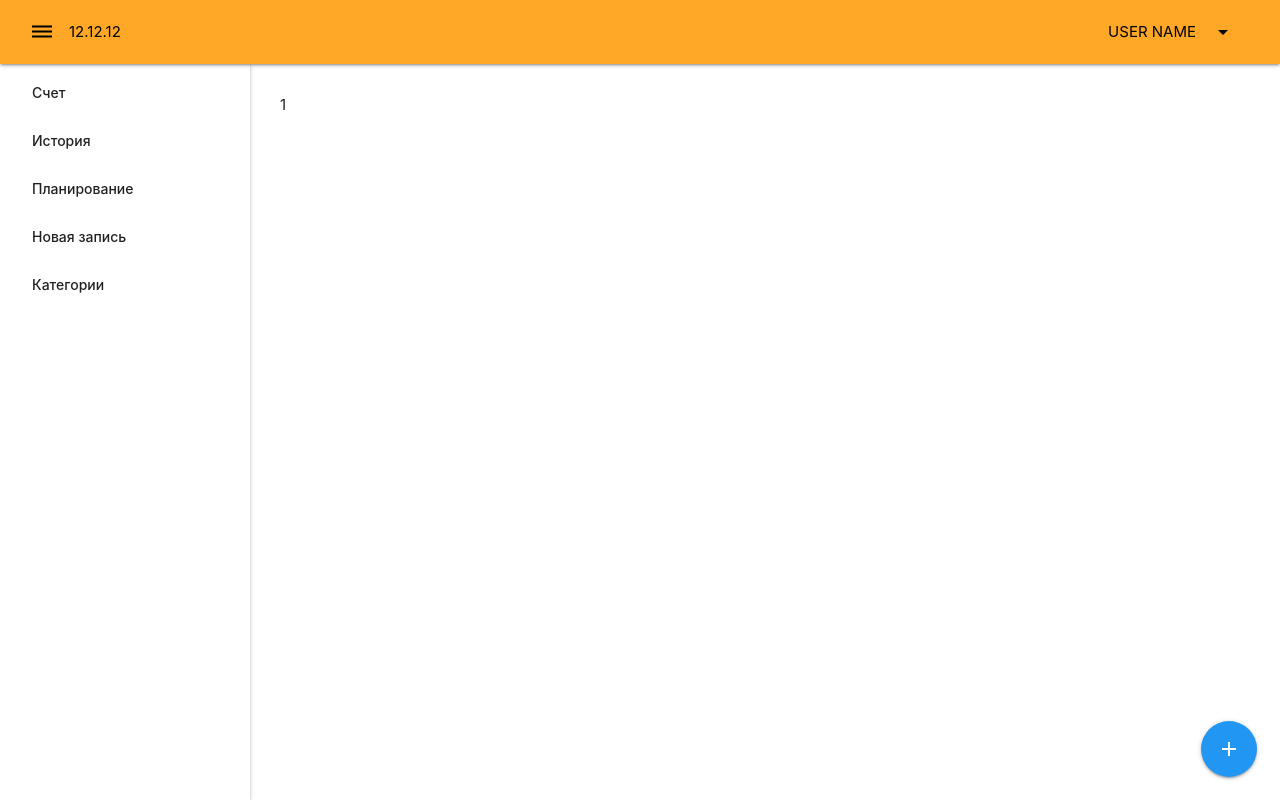
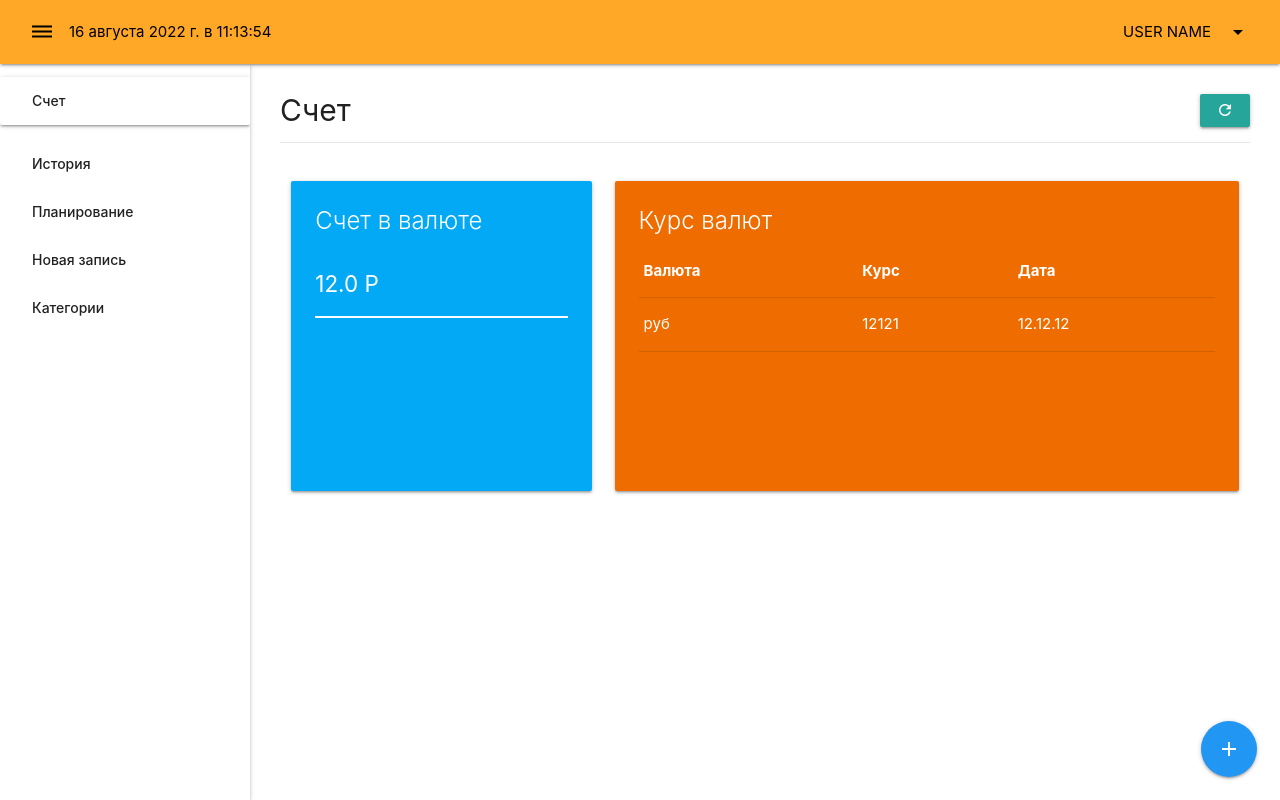
Before and after one commit to 2or4spaces/CRM-system, a Vue app: page / in a window 1280 px wide. Built offline with nearby package versions, Linux system fonts and the light colour scheme.

Commit message:
mainlayout & date

```diff
--- /dev/null
+++ b/src/components/app/AppNavbar.vue
@@ -0,0 +1,83 @@
+<template>
+  <nav class="navbar orange lighten-1">
+    <div class="nav-wrapper">
+      <div class="navbar-left">
+        <a href="#" @click.prevent="hide">
+          <i class="material-icons black-text">dehaze</i>
+        </a>
+        <span class="black-text">{{ date }}</span>
+      </div>
+
+      <a
+        class="dropdown-trigger black-text"
+        href="#"
+        data-target="dropdown1"
+        ref="dropdown"
+      >
+      USER NAME
+        <i class="material-icons right">arrow_drop_down</i>
+      </a>
+
+      <ul id="dropdown1" class="dropdown-content">
+        <li>
+          <router-link :to="{ name: 'profile' }" class="black-text">
+            <i class="material-icons">account_circle</i>Профиль
+          </router-link>
+        </li>
+        <li class="divider" tabindex="-1"></li>
+        <li>
+          <a href="#!" class="black-text" @click.prevent="logout">
+            <i class="material-icons">assignment_return</i>Выйти
+          </a>
+        </li>
+      </ul>
+    </div>
+  </nav>
+</template>
+
+<script>
+
+export default {
+  emits: {
+    hide: null
+  },
+  data () {
+    return {
+      date: null,
+      interval: null
+    }
+  },
+  methods: {
+    hide () {
+      this.$emit('hide')
+    },
+    logout () {
+      this.$router.push('/login?message=logout')
+    }
+  },
+  computed: {
+
+  },
+  mounted () {
+    this.interval = setInterval(() => {
+      const dateOptions = {
+        second: '2-digit',
+        minute: '2-digit',
+        hour: '2-digit',
+        day: '2-digit',
+        month: 'long',
+        year: 'numeric'
+      }
+      this.date = Intl.DateTimeFormat('ru-RU', dateOptions).format(new Date())
+    }, 1000)
+    /* M.Dropdown.init(this.$refs.dropdown, {
+      constrainWidth: false,
+      coverTrigger: false
+    }) */
+  },
+  beforeUnmount () {
+    clearInterval(this.interval)
+  }
+}
+
+</script>
--- /dev/null
+++ b/src/components/app/AppSidebar.vue
@@ -0,0 +1,35 @@
+<template>
+  <ul class="sidenav app-sidenav" :class="{ open: show }">
+    <li
+      v-for="link in links"
+      :key="link.title"
+      >
+      <router-link
+        :to="{ name: link.route }"
+        exact-active-class="card-panel"
+        class="waves-effect waves-orange pointer">
+        {{ link.title }}
+      </router-link>
+    </li>
+  </ul>
+</template>
+
+<script>
+
+export default {
+  props: {
+    show: { type: Boolean, default: true }
+  },
+  data () {
+    return {
+      links: [
+        { title: 'Счет', route: 'home' },
+        { title: 'История', route: 'history' },
+        { title: 'Планирование', route: 'planning' },
+        { title: 'Новая запись', route: 'record' },
+        { title: 'Категории', route: 'categories' }
+      ]
+    }
+  }
+}
+</script>
--- a/src/layouts/MainLayout.vue
+++ b/src/layouts/MainLayout.vue
@@ -1,73 +1,48 @@
 <template>
   <div>
     <div class="app-main-layout">
-      <nav class="navbar orange lighten-1">
-        <div class="nav-wrapper">
-            <div class="navbar-left">
-              <a href="#">
-                <i class="material-icons black-text">dehaze</i>
-              </a>
-              <span class="black-text">12.12.12</span>
-            </div>
 
-            <ul class="right hide-on-small-and-down">
-              <li>
-                <a
-                  class="dropdown-trigger black-text"
-                  href="#"
-                  data-target="dropdown"
-                >
-                USER NAME
-                  <i class="material-icons right">arrow_drop_down</i>
-                </a>
+      <app-navbar @hide="toggleSidebar"/>
 
-                <ul id='dropdown' class='dropdown-content'>
-                  <li>
-                    <a href="#" class="black-text">
-                      <i class="material-icons">account_circle</i>Профиль
-                    </a>
-                  </li>
-                  <li class="divider" tabindex="-1"></li>
-                  <li>
-                    <a href="#" class="black-text">
-                      <i class="material-icons">assignment_return</i>Выйти
-                    </a>
-                  </li>
-                </ul>
-              </li>
-            </ul>
-        </div>
-      </nav>
+      <app-sidebar :show="isOpen"/>
 
-      <ul class="sidenav app-sidenav open">
-        <li>
-          <a href="#" class="waves-effect waves-orange pointer">Счет</a>
-        </li>
-        <li>
-          <a href="#" class="waves-effect waves-orange pointer">История</a>
-        </li>
-        <li>
-          <a href="#" class="waves-effect waves-orange pointer">Планирование</a>
-        </li>
-        <li>
-          <a href="#" class="waves-effect waves-orange pointer">Новая запись</a>
-        </li>
-        <li>
-          <a href="#" class="waves-effect waves-orange pointer">Категории</a>
-        </li>
-      </ul>
-
-      <main class="app-content">
+      <main class="app-content" :class="{ full: !isOpen }">
         <div class="app-page">
           <router-view />
         </div>
       </main>
 
       <div class="fixed-action-btn">
-        <a class="btn-floating btn-large blue" href="#">
+        <router-link class="btn-floating btn-large blue" :to="{ name: 'record' }">
           <i class="large material-icons">add</i>
-        </a>
+        </router-link>
       </div>
     </div>
   </div>
 </template>
+
+<script>
+import AppNavbar from '@/components/app/AppNavbar.vue'
+import AppSidebar from '@/components/app/AppSidebar.vue'
+
+export default {
+  name: 'main-layout',
+  components: {
+    AppNavbar, AppSidebar
+  },
+  data () {
+    return {
+      isOpen: true
+    }
+  },
+  methods: {
+    toggleSidebar () {
+      this.isOpen = !this.isOpen
+    }
+  },
+  computed: {
+
+  }
+}
+
+</script>
--- a/src/router/index.js
+++ b/src/router/index.js
@@ -20,6 +20,24 @@ const routes = [
     component: () => import('../views/AppHome.vue')
   },
   {
+    path: '/history',
+    name: 'history',
+    meta: { layout: 'main' },
+    component: () => import('../views/AppHistory.vue')
+  },
+  {
+    path: '/planning',
+    name: 'planning',
+    meta: { layout: 'main' },
+    component: () => import('../views/AppPlanning.vue')
+  },
+  {
+    path: '/record',
+    name: 'record',
+    meta: { layout: 'main' },
+    component: () => import('../views/AppRecord.vue')
+  },
+  {
     path: '/categories',
     name: 'categories',
     meta: { layout: 'main' },
@@ -32,28 +50,10 @@ const routes = [
     component: () => import('../views/AppDetail.vue')
   },
   {
-    path: '/history',
-    name: 'history',
-    meta: { layout: 'main' },
-    component: () => import('../views/AppHistory.vue')
-  },
-  {
-    path: '/planning',
-    name: 'planning',
-    meta: { layout: 'main' },
-    component: () => import('../views/AppPlanning.vue')
-  },
-  {
     path: '/profile',
     name: 'profile',
     meta: { layout: 'main' },
     component: () => import('../views/AppProfile.vue')
-  },
-  {
-    path: '/record',
-    name: 'record',
-    meta: { layout: 'main' },
-    component: () => import('../views/AppRecord.vue')
   }
 ]
 
--- a/src/views/AppHome.vue
+++ b/src/views/AppHome.vue
@@ -1,6 +1,53 @@
 <template>
   <div>
-    1
+    <div class="page-title">
+      <h3>Счет</h3>
+
+      <button class="btn waves-effect waves-light btn-small">
+        <i class="material-icons">refresh</i>
+      </button>
+    </div>
+
+    <div class="row">
+      <div class="col s12 m6 l4">
+        <div class="card light-blue bill-card">
+          <div class="card-content white-text">
+            <span class="card-title">Счет в валюте</span>
+
+            <p class="currency-line">
+              <span>12.0 Р</span>
+            </p>
+          </div>
+        </div>
+      </div>
+
+      <div class="col s12 m6 l8">
+        <div class="card orange darken-3 bill-card">
+          <div class="card-content white-text">
+            <div class="card-header">
+              <span class="card-title">Курс валют</span>
+            </div>
+            <table>
+              <thead>
+              <tr>
+                <th>Валюта</th>
+                <th>Курс</th>
+                <th>Дата</th>
+              </tr>
+              </thead>
+
+              <tbody>
+              <tr>
+                <td>руб</td>
+                <td>12121</td>
+                <td>12.12.12</td>
+              </tr>
+              </tbody>
+            </table>
+          </div>
+        </div>
+      </div>
+    </div>
   </div>
 </template>
 
--- a/src/views/AppLogin.vue
+++ b/src/views/AppLogin.vue
@@ -1,5 +1,5 @@
 <template>
-  <form class="card auth-card">
+  <form class="card auth-card" @submit.prevent="submitHandler">
     <div class="card-content">
       <span class="card-title">Домашняя бухгалтерия</span>
       <div class="input-field">
@@ -34,8 +34,19 @@
 
       <p class="center">
         Нет аккаунта?
-        <a href="/">Зарегистрироваться</a>
+        <router-link :to="{ name: 'register' }">Зарегистрироваться</router-link>
       </p>
     </div>
   </form>
 </template>
+
+<script>
+export default {
+  methods: {
+    submitHandler () {
+      this.$router.push('/')
+    }
+  }
+}
+
+</script>
```
